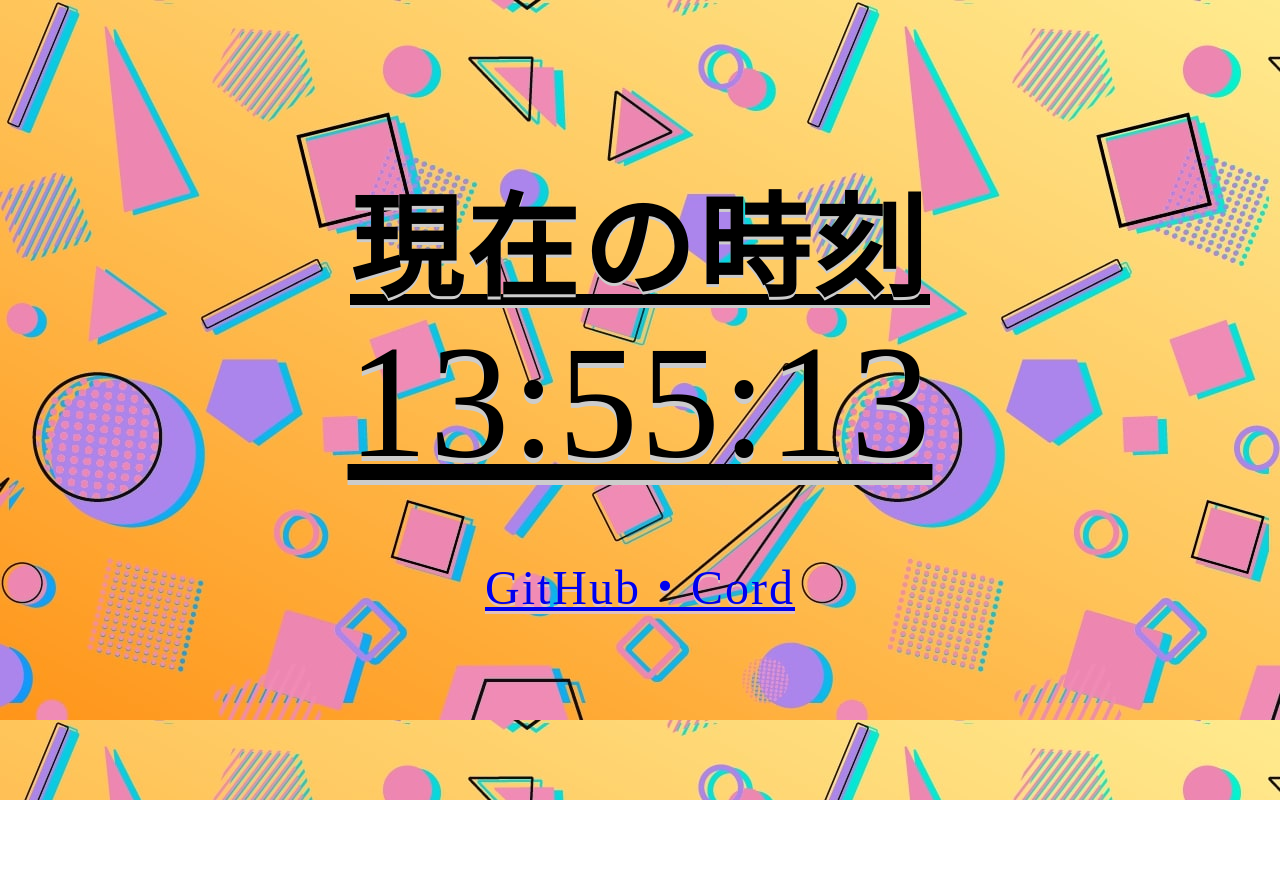
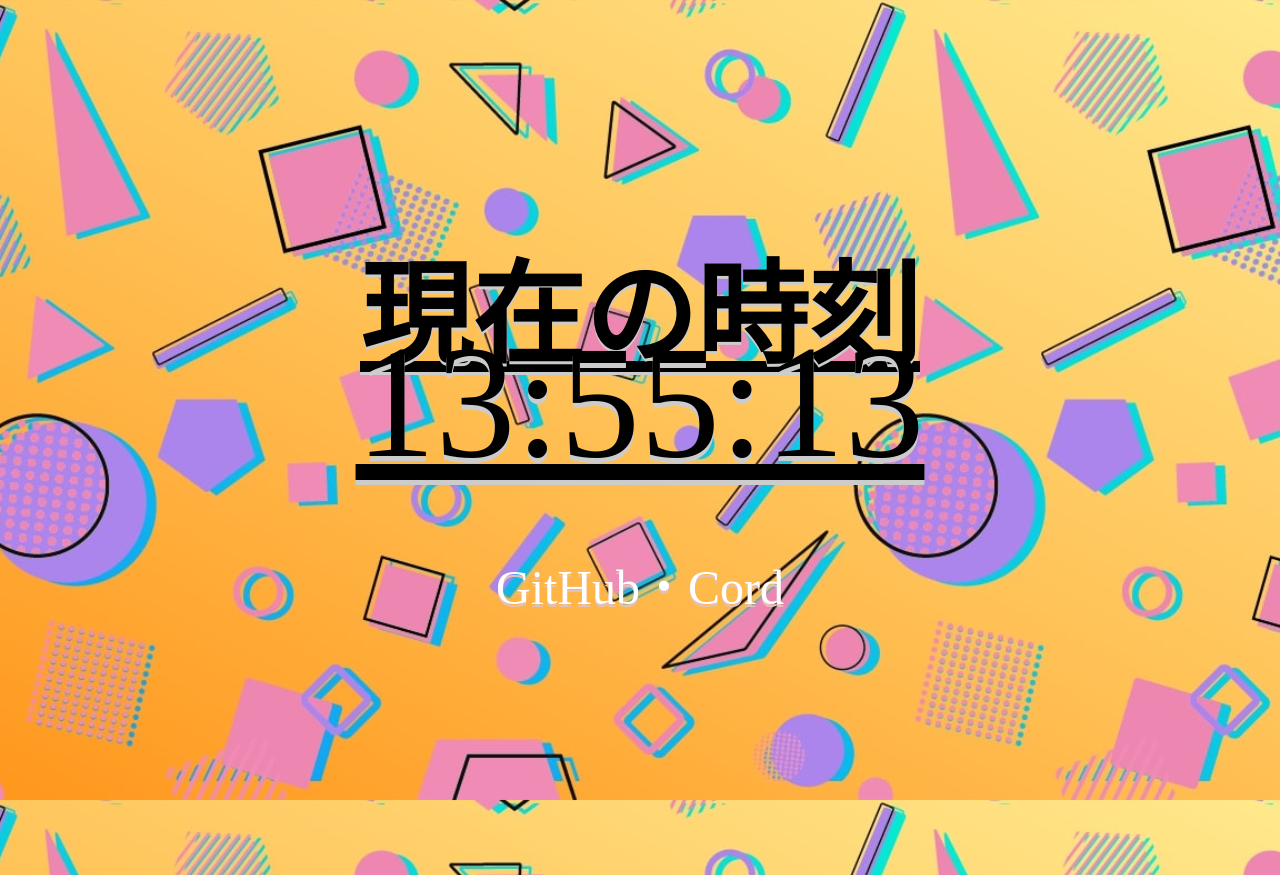
Before and after one commit to naoano0415/clock, a plain HTML site: page index.html in a window 1280 px wide. Before the commit the page ends 800 px from the top, so only its background shows below. Drawn offline with Linux system fonts and the light colour scheme.

Commit message:
index.html

```diff
--- a/index.html
+++ b/index.html
@@ -1,12 +1,23 @@
-<html>
+<!DOCTYPE html>
+<html lang="en">
 <head>
+	<meta charset="UTF-8">
+	<meta name="viewport" content="width=device-width, initial-scale=1.0">
 	<title>Clock</title>
 	<link rel="icon" href="favicon.ico">
+	<style>
+		body {
+			background: url('background.jpg') no-repeat center center fixed;
+			background-size: cover;
+			height: 100vh;
+			margin: 0;
+		}
+	</style>
 </head>
-	<body background="background.jpg">
+<body>
 	<h1 style="text-align: center; font-size: 7em; position: relative; top: 150px;text-shadow: 0 3px 0 #ccc;letter-spacing: 4; text-decoration: underline;">現在の時刻</h1>
 	<br>
-	<p id="time" style="text-align: center; font-size: 10em; position: absolute; top: 150px; left: 50%; transform: translateX(-50%); color: brack; text-shadow: 0 5px 0 #ccc;letter-spacing: 2 ;text-decoration: underline;"></p>
+	<p id="time" style="text-align: center; font-size: 10em; position: absolute; top: 150px; left: 50%; transform: translateX(-50%); color: black; text-shadow: 0 5px 0 #ccc;letter-spacing: 2 ;text-decoration: underline;"></p>
 	<script>
 		var currentTime = new Date();
 		var hours = currentTime.getHours();
@@ -21,6 +32,6 @@
 		document.getElementById("time").innerHTML = hours + ":" + minutes + ":" + seconds;
 		}, 1000);
 	</script>
-	<p id="time" style="text-align: center; font-size: 3em; position: absolute; top: 500px; left: 50%; transform: translateX(-50%); color: white; text-shadow: 0 3px 0 #E3C1BB;letter-spacing: 2;"><a href="https://github.com/naoano0415/clock/" target="_blank">GitHub・Cord</a></p>
+	<p style="text-align: center; font-size: 3em; position: absolute; top: 500px; left: 50%; transform: translateX(-50%); color: white; text-shadow: 0 3px 0 #E3C1BB;letter-spacing: 2;"><a href="https://github.com/naoano0415/clock/" target="_blank" style="color: white; text-decoration: none;">GitHub・Cord</a></p>
 </body>
 </html>
```
